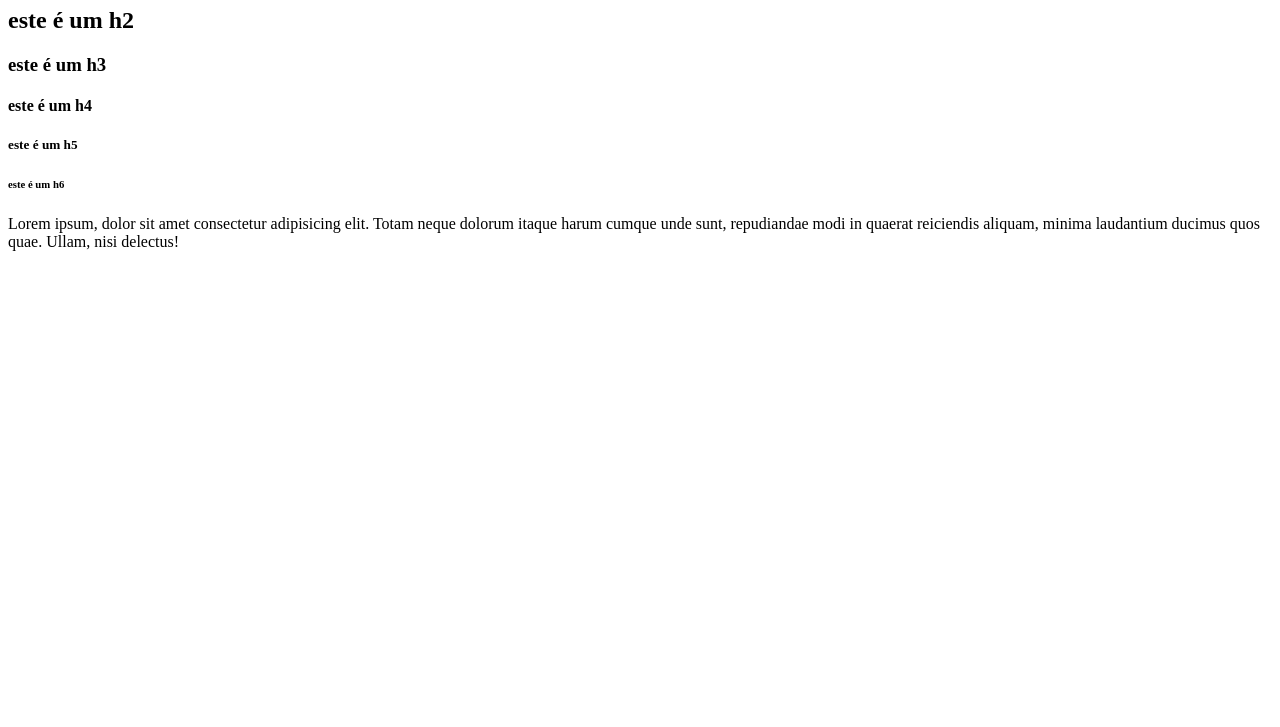
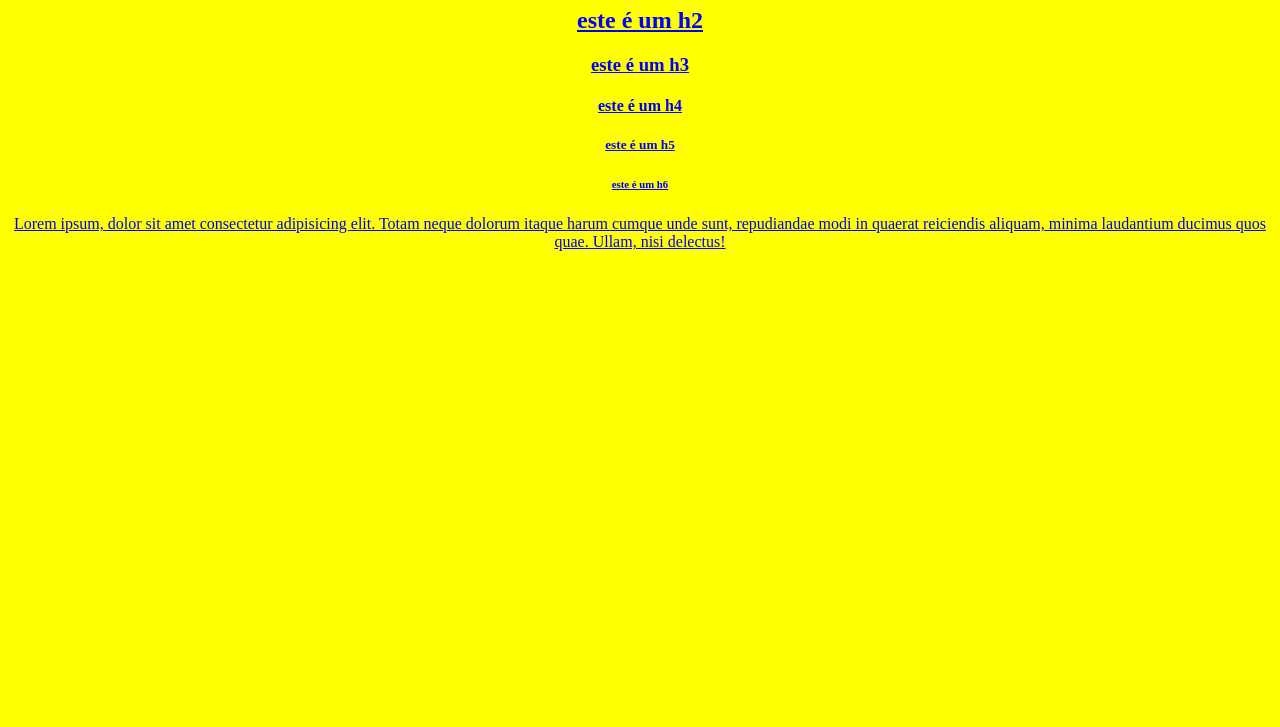
Before and after one commit to Lucascsdavi/teste-alpha, a plain HTML site: page site teste/index.html in a window 1280 px wide. Shown: the part 73-800 px from the top of the page. Drawn offline with Linux system fonts and the light colour scheme.

Commit message:
alteraçao

```diff
--- a/site teste/index.html
+++ b/site teste/index.html
@@ -4,6 +4,7 @@
 <head>
     <meta charset="UTF-8">
     <meta name="viewport" content="width=device-width, initial-scale=1.0">
+    <link rel="stylesheet" href="style.css">
     <title>o meu primeiro site</title>
 </head>
 <body>
--- /dev/null
+++ b/site teste/style.css
@@ -0,0 +1,6 @@
+body{
+    background-color: yellow;
+    text-align: center;
+    text-decoration: underline;
+    color: blue;
+}
```
